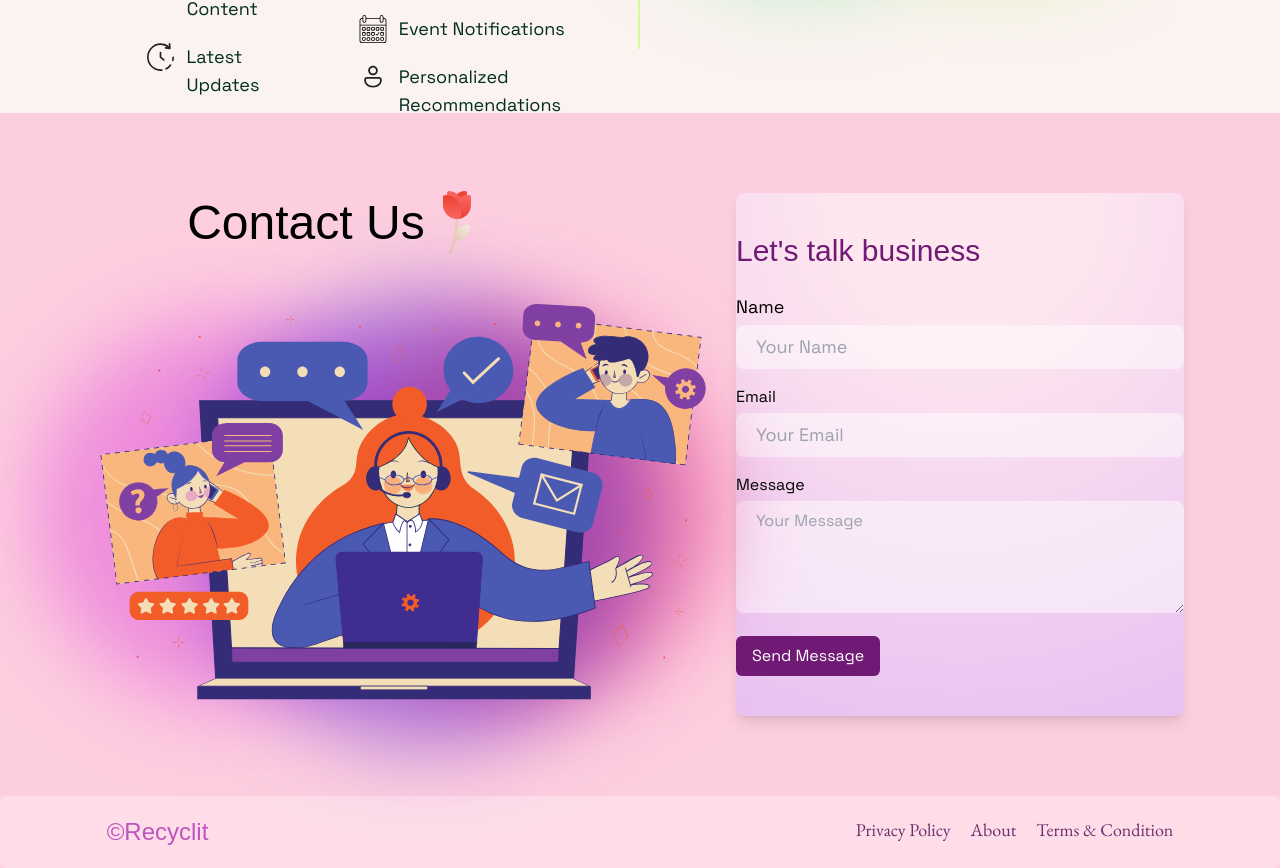
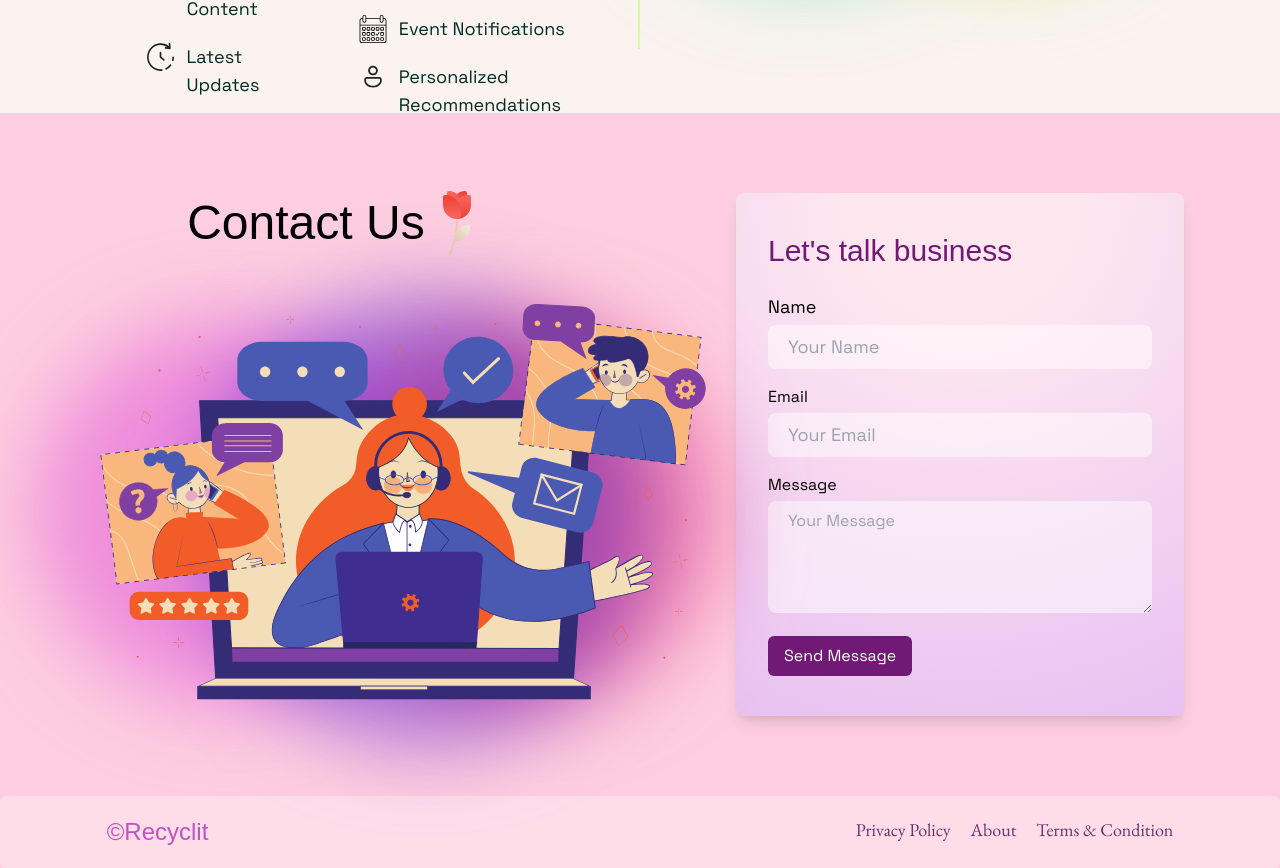
Before and after one commit to RitamSamant/Recycle-It, a Next.js app in the folder frontend/: page / in a window 1280 px wide. Shown: the part 3835-4703 px from the top of the page. Built offline with nearby package versions, Linux system fonts and the light colour scheme; a web font is replaced by a local one.

Commit message:
wee change uno

```diff
--- a/frontend/app/pages/Contact.jsx
+++ b/frontend/app/pages/Contact.jsx
@@ -21,7 +21,7 @@
             <Image src={contact} alt="" className="lg:w-[40rem] phone:mt-5 lg:mt-9 relative" />
           </div>
         </div>
-        <div className="card phone:my-10 lg:my-20 rounded-lg shadow-lg p-10 lg:max-w-md lg:w-full phone:w-11/12 phone:mx-auto phone:px-5 lg:px-0">
+        <div className="card phone:my-10 lg:my-20 rounded-lg shadow-lg py-10 lg:max-w-md lg:w-full phone:w-11/12 phone:mx-auto phone:px-5 lg:px-8">
           <h1 className="phone:text-2xl lg:text-3xl font-odesans-semibold text-fuchsia-900 mb-6">
             Let's talk business
           </h1>
```
